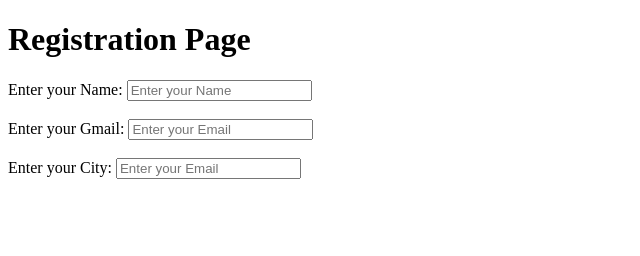
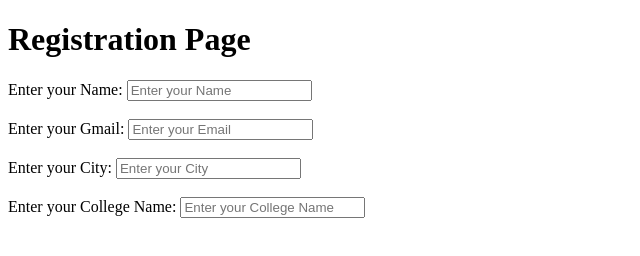
Before and after one commit to DnyaneshwariMagar/ICP-10-git-practice-2, a plain HTML site: page index.html in a window 1280 px wide. Shown: the whole page, without its empty margins (0-640 px from the left). Drawn offline with Linux system fonts and the light colour scheme.

Commit message:
label tag added

```diff
--- a/index.html
+++ b/index.html
@@ -14,7 +14,12 @@
     <br>
     <br>
     <label>Enter your City:</label>
-    <input type="text"placeholder="Enter your Email">
+    <input type="text"placeholder="Enter your City">
+    <br>
+    <br>
+    <label>Enter your College Name:</label>
+    <input type="text"placeholder="Enter your College Name">
+
 
 </body>
 </html>
```
